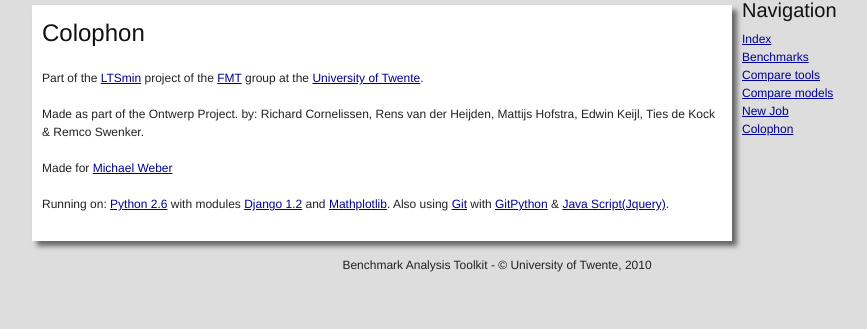
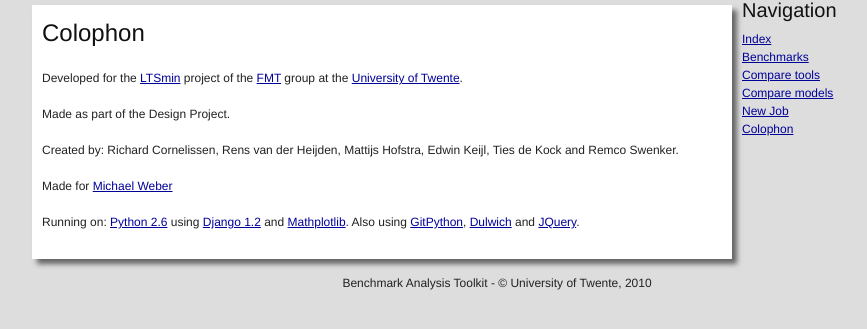
Before and after one commit to ties/BeAT, a Django app: template beat/templates/colophon.html in a window 1280 px wide. Shown: the part 30-359 px from the top of the page, without its empty margins (143-1010 px from the left). Run offline with Django 3.2, Linux system fonts and the light colour scheme; the template is opened without the code that fills it, so the values that code supplies are empty.

Commit message:
colophon update, fixture import now grabs small.json

```diff
--- a/beat/templates/colophon.html
+++ b/beat/templates/colophon.html
@@ -3,15 +3,18 @@
 {% block content %}
 		<h2>Colophon</h2>
 					<p>
-					Part of the <a href="http://fmt.cs.utwente.nl/tools/ltsmin/">LTSmin</a> project of the <a href="http://fmt.cs.utwente.nl/">FMT</a> group at the <a href="http://www.utwente.nl/">University of Twente</a>.
+					Developed for the <a href="http://fmt.cs.utwente.nl/tools/ltsmin/">LTSmin</a> project of the <a href="http://fmt.cs.utwente.nl/">FMT</a> group at the <a href="http://www.utwente.nl/">University of Twente</a>.
 					</p>
 					<p>
-					Made as part of the Ontwerp Project. by: Richard Cornelissen, Rens van der Heijden, Mattijs Hofstra, Edwin Keijl, Ties de Kock & Remco Swenker.
+					Made as part of the Design Project.
+					</p>
+					<p>
+				       	Created by: Richard Cornelissen, Rens van der Heijden, Mattijs Hofstra, Edwin Keijl, Ties de Kock and Remco Swenker.
 					</p>
 					<p>
 					Made for <a href="http://wwwhome.cs.utwente.nl/~michaelw/">Michael Weber</a>
 					</p>
 					<p>
-					Running on: <a href="http://www.python.org">Python 2.6</a> with modules <a href="http://www.djangoproject.com/">Django 1.2</a> and <a href="http://matplotlib.sourceforge.net/">Mathplotlib</a>. Also using <a href="http://git-scm.com/">Git</a> with <a href="http://packages.python.org/GitPython/intro.html">GitPython</a> & <a href="http://jquery.com/">Java Script(Jquery)</a>.
+					Running on: <a href="http://www.python.org">Python 2.6</a> using <a href="http://www.djangoproject.com/">Django 1.2</a> and <a href="http://matplotlib.sourceforge.net/">Mathplotlib</a>. Also using <a href="http://packages.python.org/GitPython/intro.html">GitPython</a>, <a href="http://samba.org/~jelmer/dulwich/">Dulwich</a> and <a href="http://jquery.com/">JQuery</a>.
 					</p>
 {% endblock %}
--- a/fixture_import.py
+++ b/fixture_import.py
@@ -3,4 +3,4 @@ from django.core import management
 from django.db.models import get_app
 
 management.call_command('flush', verbosity=0, interactive=False)
-management.call_command('loaddata', 'big_set.json', verbosity=0)
+management.call_command('loaddata', 'small.json', verbosity=0)
```
